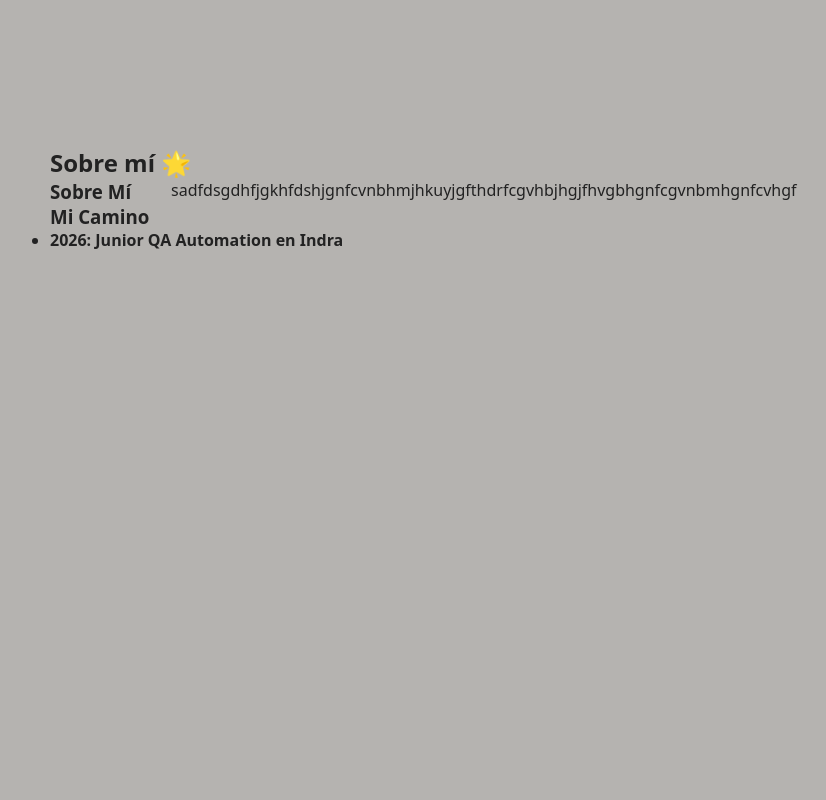
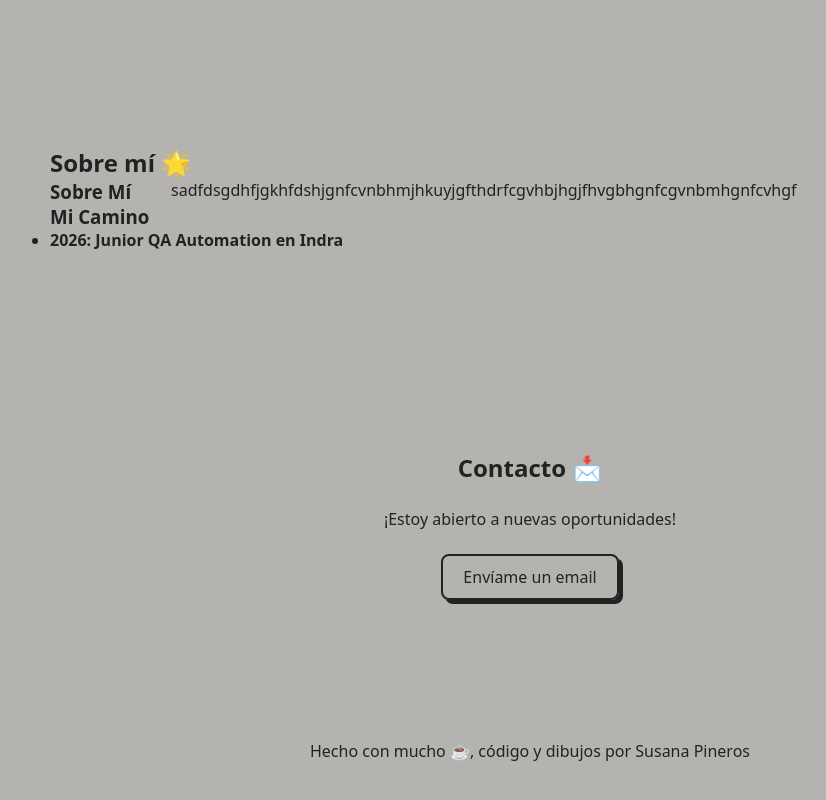
Before and after one commit to suspinlaj/suspinlaj.github.io, a plain HTML site: page index.html in a window 1280 px wide. Shown: the part 2049-2849 px from the top of the page, without its empty margins (110-936 px from the left). Before the commit the page ends 2400 px from the top, so only its background shows below. Drawn offline with Linux system fonts and the light colour scheme.

Commit message:
estructura contacto y footer

```diff
--- a/index.html
+++ b/index.html
@@ -127,9 +127,15 @@
                 </ul>
             </div>
         </section>
+
+        <section id="contacto">
+            <h2>Contacto 📩</h2>
+            <p>¡Estoy abierto a nuevas oportunidades!</p>
+            <a href="suspinlaj@gmail.com" class="boton-principal">Envíame un email</a>
+        </section>
     </main>
     <footer>
-
+        <p>Hecho con mucho ☕, código y dibujos por Susana Pineros</p>
     </footer>
 </body>
 </html>
--- a/styles.css
+++ b/styles.css
@@ -173,6 +173,35 @@ article img {
     flex-direction: column;
 }
 
+/* --- CONTACTO --- */
+
+#contacto {
+    text-align: center;
+    display: flex;
+    flex-direction: column;
+    align-items: center;
+    gap: 24px;
+}
+
+.boton-principal {
+    text-decoration: none;
+    color: var(--color-texto);
+    padding: 10px 20px;
+    border: 2px solid var(--color-borde);
+    border-radius: 8px;
+    box-shadow: 4px 4px 0px var(--color-sombra);
+}
+
+.boton-principal:hover {
+    box-shadow: 0px 0px 0px var(--color-sombra);
+    transform: translate(4px, 4px);
+}
+
+/* --- FOOTER --- */
+footer {
+    text-align: center;
+    padding: 40px;
+}
 /* --- ADAPTACIÓN A MÓVILES (RESPONSIVE) --- */
 
 @media (max-width: 768px) {
```
